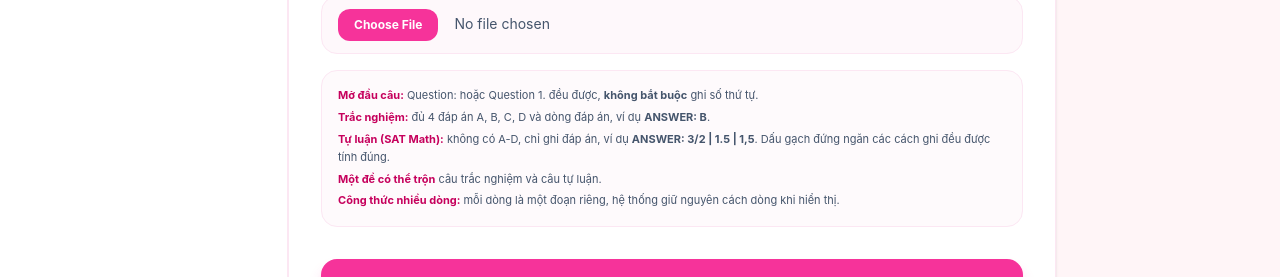
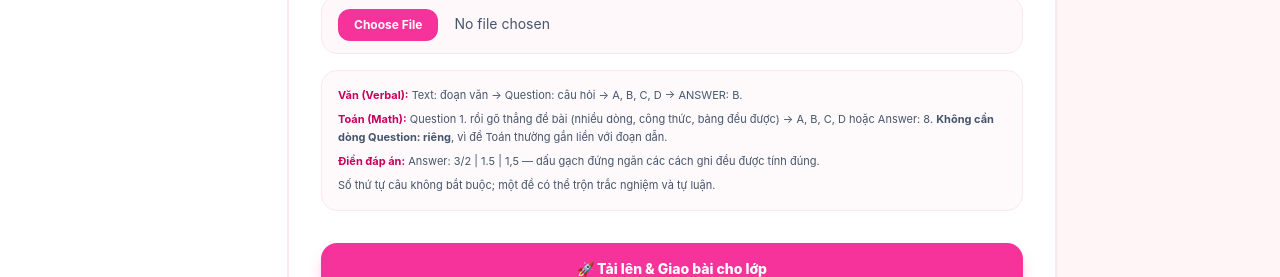
Before and after one commit to NguyenCongBaoLong/LyraSATFE, a React (Vite) app: page /teacher/upload in a window 1280 px wide. Shown: the part 498-775 px from the top of the page. Built offline with nearby package versions, Linux system fonts and the light colour scheme; no server answers.

Commit message:
docs(upload): huong dan rieng cho de Van va de Toan

```diff
--- a/src/pages/teacher/TeacherUploadTest.jsx
+++ b/src/pages/teacher/TeacherUploadTest.jsx
@@ -234,12 +234,19 @@ export default function TeacherUploadTest() {
                     />
                 </div>
 
-                <div className="rounded-2xl border border-pink-100 bg-pink-50/40 p-4 text-[11px] leading-relaxed text-slate-600 space-y-1">
-                    <p><span className="font-bold text-pink-700">Mở đầu câu:</span> Question: hoặc Question 1. đều được, <span className="font-bold">không bắt buộc</span> ghi số thứ tự.</p>
-                    <p><span className="font-bold text-pink-700">Trắc nghiệm:</span> đủ 4 đáp án A, B, C, D và dòng đáp án, ví dụ <span className="font-bold">ANSWER: B</span>.</p>
-                    <p><span className="font-bold text-pink-700">Tự luận (SAT Math):</span> không có A-D, chỉ ghi đáp án, ví dụ <span className="font-bold">ANSWER: 3/2 | 1.5 | 1,5</span>. Dấu gạch đứng ngăn các cách ghi đều được tính đúng.</p>
-                    <p><span className="font-bold text-pink-700">Một đề có thể trộn</span> câu trắc nghiệm và câu tự luận.</p>
-                    <p><span className="font-bold text-pink-700">Công thức nhiều dòng:</span> mỗi dòng là một đoạn riêng, hệ thống giữ nguyên cách dòng khi hiển thị.</p>
+                <div className="rounded-2xl border border-pink-100 bg-pink-50/40 p-4 text-[11px] leading-relaxed text-slate-600 space-y-1.5">
+                    <p>
+                        <span className="font-bold text-pink-700">Văn (Verbal):</span> Text: đoạn văn → Question: câu hỏi → A, B, C, D → ANSWER: B.
+                    </p>
+                    <p>
+                        <span className="font-bold text-pink-700">Toán (Math):</span> Question 1. rồi gõ thẳng đề bài (nhiều dòng, công thức, bảng đều được) → A, B, C, D hoặc Answer: 8. <span className="font-bold">Không cần dòng Question: riêng</span>, vì đề Toán thường gắn liền với đoạn dẫn.
+                    </p>
+                    <p>
+                        <span className="font-bold text-pink-700">Điền đáp án:</span> Answer: 3/2 | 1.5 | 1,5 — dấu gạch đứng ngăn các cách ghi đều được tính đúng.
+                    </p>
+                    <p>
+                        Số thứ tự câu không bắt buộc; một đề có thể trộn trắc nghiệm và tự luận.
+                    </p>
                 </div>
 
                 <button
```
